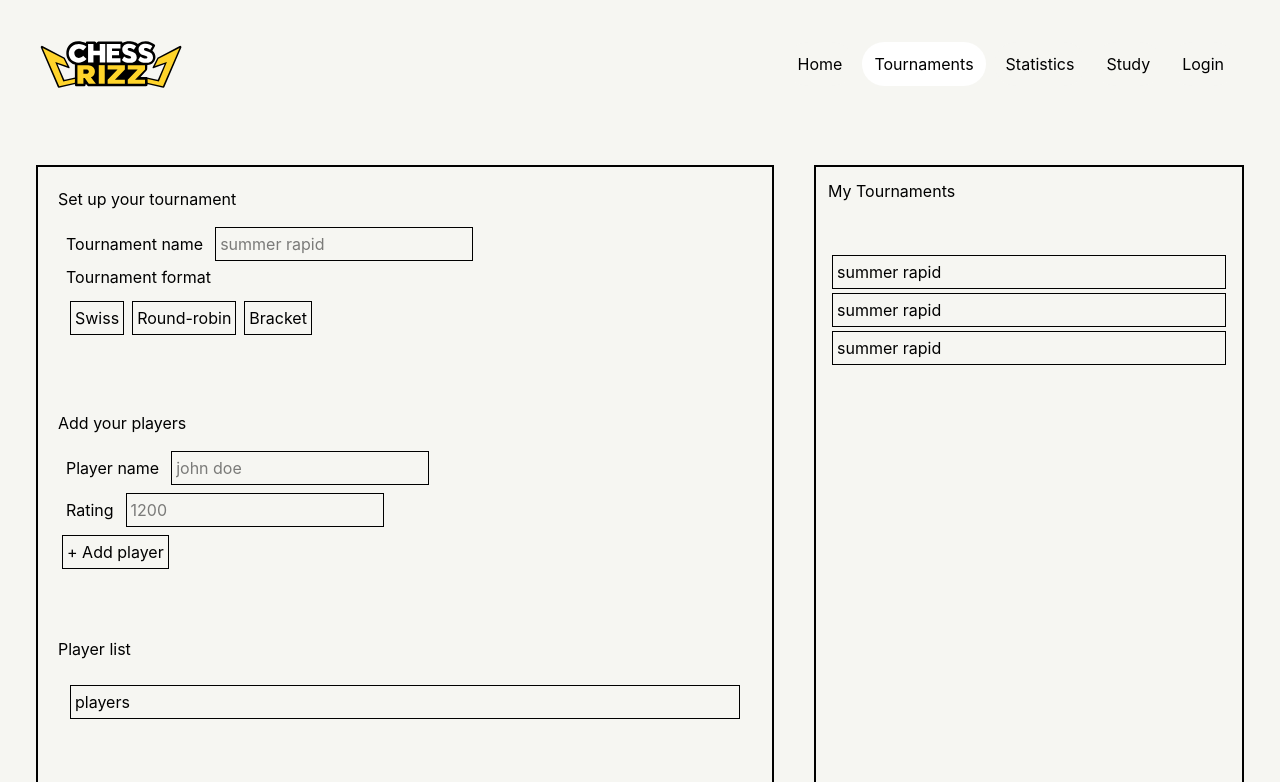
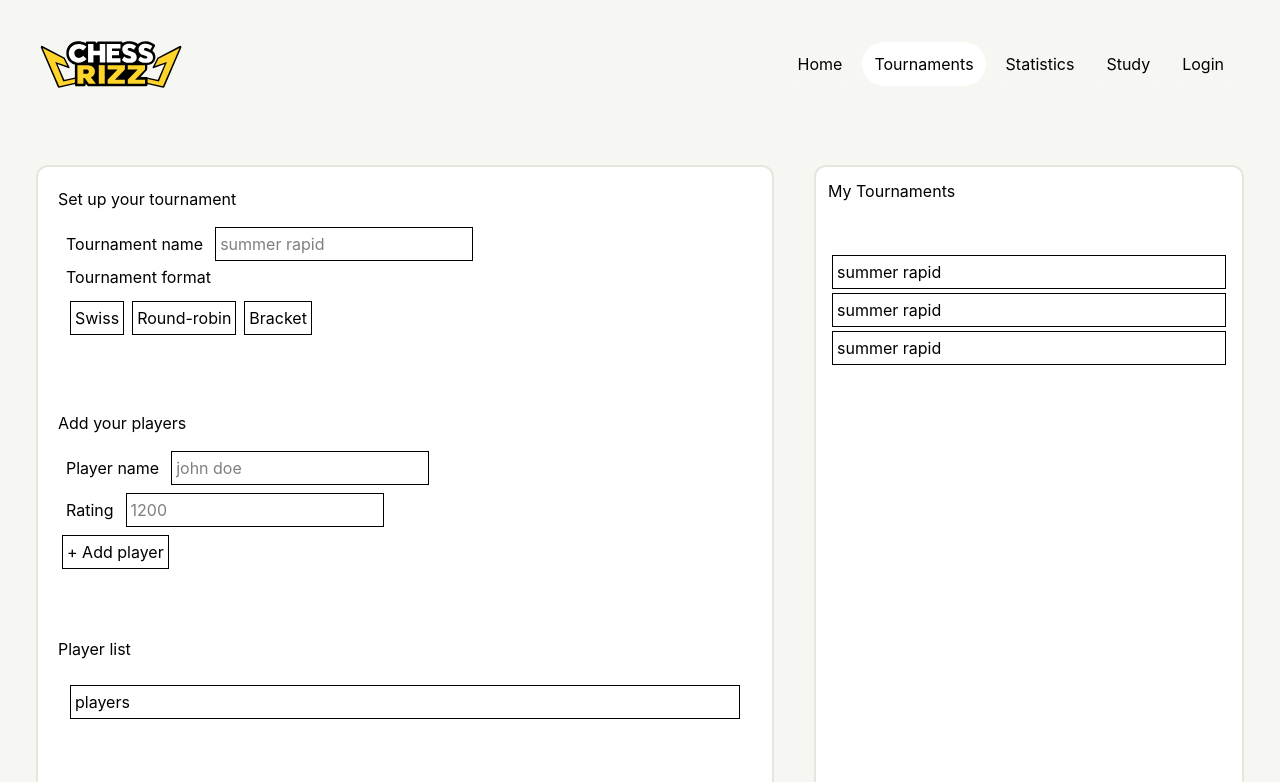
Before and after one commit to Richard-M-Sullivan/sullivan-system-chess, a Next.js app in the folder chess-rizz/: page /tournaments in a window 1280 px wide. Shown: the top 782 px of the page. Built offline with nearby package versions, Linux system fonts and the light colour scheme.

Commit message:
feat: section bg and border update

```diff
--- a/chess-rizz/app/tournaments/page.tsx
+++ b/chess-rizz/app/tournaments/page.tsx
@@ -2,8 +2,8 @@ export default function TournamentsPage() {
     return (
     <>
     <div className="flex flex-wrap gap-8">
-        <section className="flex grow flex-col gap-8 border-2 border-black">
-            <div className="">
+        <section className="bg-chess-bg-light flex grow flex-col gap-8 border-2 border-chess-bg-dark rounded-xl">
+            <div>
                 <h1>Set up your tournament</h1>
 
                 <div>
@@ -49,7 +49,7 @@ export default function TournamentsPage() {
             <button className="border border-black">Create tournament</button>
         </section>
 
-        <section className=" flex grow flex-col gap-8 border-2 border-black">
+        <section className=" flex grow flex-col gap-8 bg-chess-bg-light border-2 border-chess-bg-dark rounded-xl">
             <h1>My Tournaments</h1>
             <ul>
                 <li className="border border-black">summer rapid</li>
```
Also changed, not shown: 1 other file (tests, documents, lock files or other folders).
